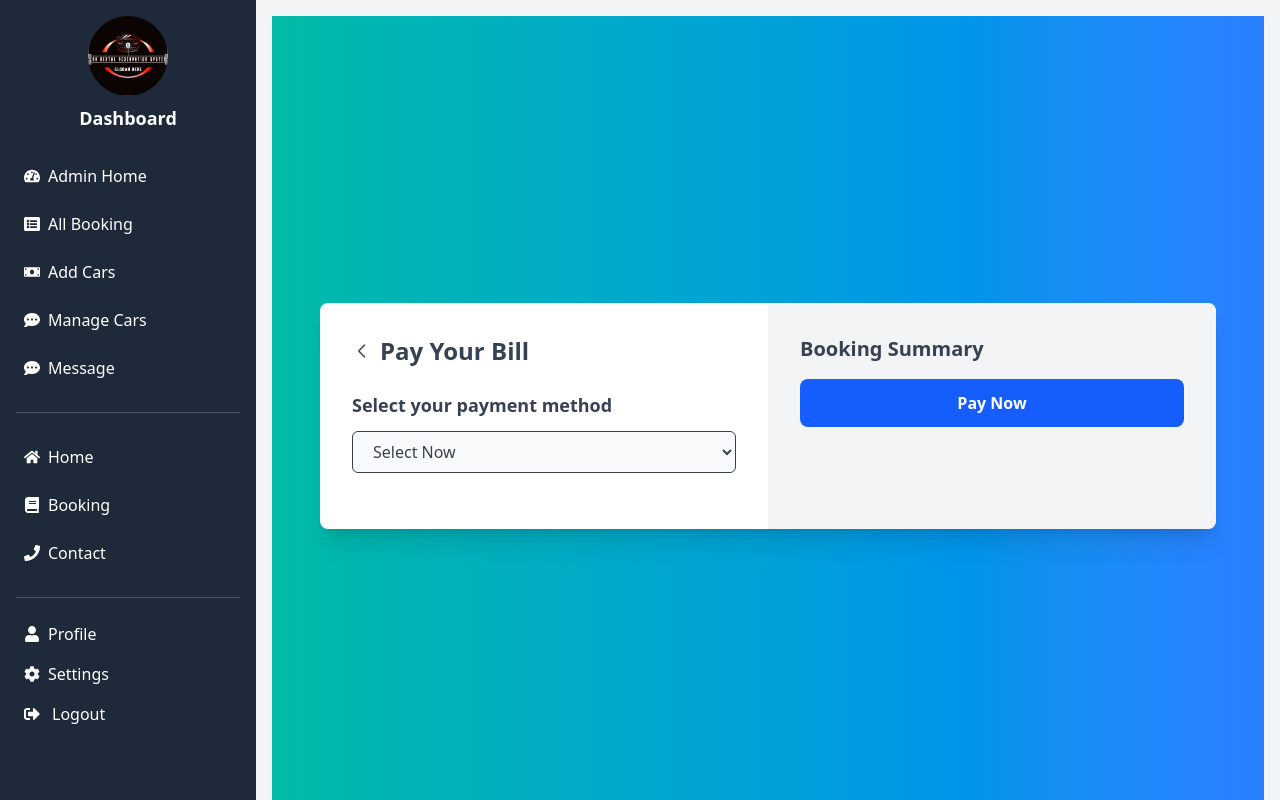
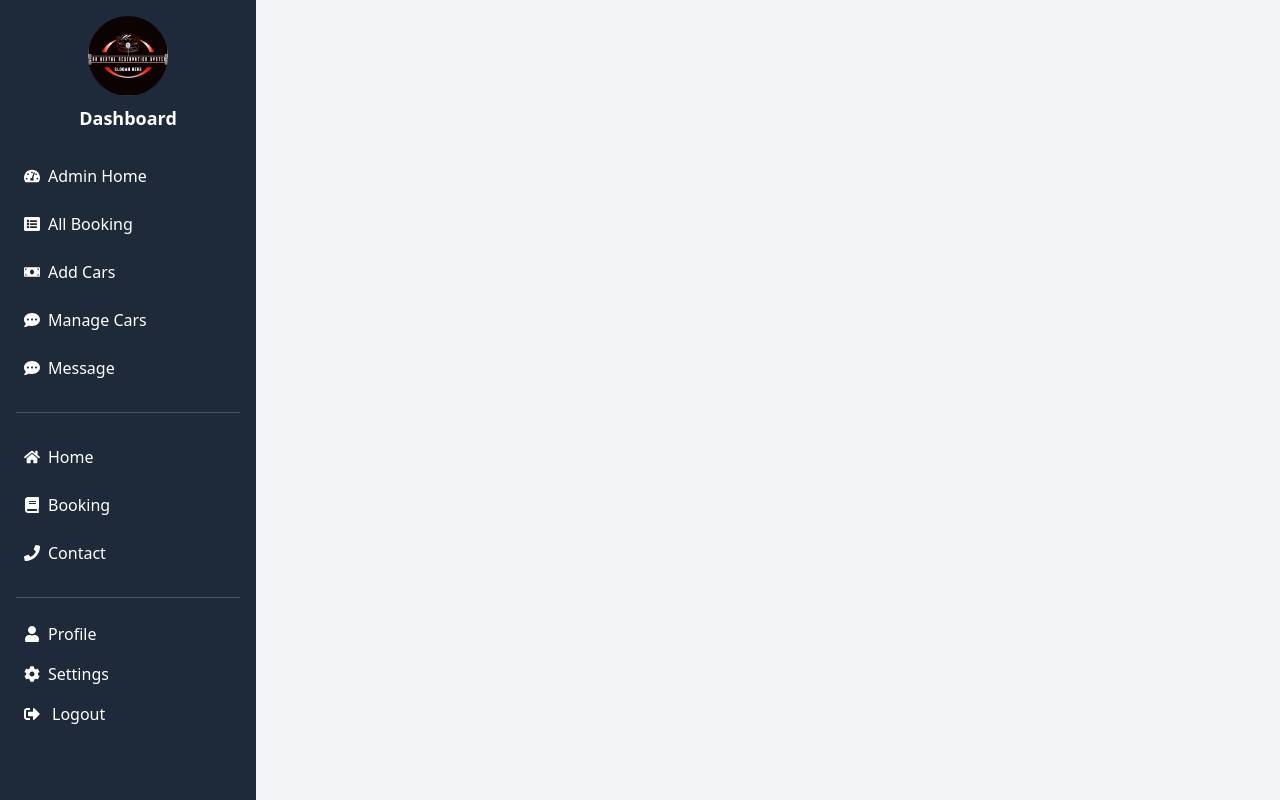
Before and after one commit to tawhid3482/Car-Rental-Reservation, a React (Vite) app: page /dashboard/payment/paypal in a window 1280 px wide. Built offline with nearby package versions, Linux system fonts and the light colour scheme; no server answers.

Commit message:
stripe paypal sslc

```diff
--- a/src/pages/Dashboard/User/Payment/Payment.tsx
+++ b/src/pages/Dashboard/User/Payment/Payment.tsx
@@ -1,74 +1,67 @@
 import { useGetSingleBookingQuery } from "../../../../redux/features/booking/booking";
-import { useParams } from "react-router-dom";
+import { useParams, useNavigate } from "react-router-dom";
+import { useState } from "react";
 
 const Payment = () => {
   const { id } = useParams();
+  const navigate = useNavigate();
   const { data } = useGetSingleBookingQuery(id);
+  const [paymentMethod, setPaymentMethod] = useState(""); // ✅ Track selected payment method
 
-  const booking = data?.data; // Single booking object
+  const booking = data?.data;
+// console.log(booking);
+  const startTime = `${booking?.date} ${booking?.startTime}`;
+  const now = new Date();
+  const currentDate = now.toISOString().split("T")[0];
+  const currentTime = now.toTimeString().split(" ")[0];
+  const endTime = `${currentDate} ${currentTime}`;
 
-  /// ✅ Start Time: combine date and startTime
-  const startTime = `${booking?.date} ${booking?.startTime}`; // e.g. "2025-04-30 16:37"
-
-  // ✅ End Time: current date and time
-  const now = new Date();
-  const currentDate = now.toISOString().split("T")[0]; // e.g. "2025-04-30"
-  const currentTime = now.toTimeString().split(" ")[0]; // e.g. "14:55:30"
-  const endTime = `${currentDate} ${currentTime}`; // e.g. "2025-04-30 14:55:30"
-
-  // ✅ Convert to Date objects
   const startDate = new Date(startTime);
   const endDate = new Date(endTime);
 
-  // ✅ Calculate the difference in milliseconds
   const timeDifference = endDate.getTime() - startDate.getTime();
-  // ✅ Convert milliseconds to hours
   const hoursSpent = timeDifference / (1000 * 60 * 60);
   const totalCost = (hoursSpent * booking?.car?.pricePerHour).toFixed(2);
 
-  const handlePayBill = (paymentData) => {
-    console.log("End Date:", paymentData.endDate);
-    console.log("Total Cost:", paymentData.totalCost);
-    // You can send this data to your backend here if needed
+  const handlePayBill = ({ endDate, totalCost }) => {
+    if (!paymentMethod) {
+      alert("Please select a payment method.");
+      return;
+    }
+
+    const paymentInfo = {
+      bookingId: id,
+      endDate,
+      totalCost,
+    };
+
+    // ✅ Navigate based on selected payment method
+    if (paymentMethod === "paypal") {
+      navigate("/dashboard/payment/paypal", { state: paymentInfo });
+    } else if (paymentMethod === "stripe") {
+      navigate("/dashboard/payment/stripe", { state: paymentInfo });
+    } else if (paymentMethod === "sslcommerz") {
+      navigate("/dashboard/payment/sslcommerz", { state: paymentInfo });
+    }
   };
 
   return (
     <div className="bg-gradient-to-r from-teal-500 to-blue-500 min-h-screen flex justify-center items-center py-10">
       <div className="bg-white rounded-lg shadow-xl w-full max-w-4xl flex overflow-hidden">
-        {/* Left Side: Payment Details */}
+        {/* Left Side */}
         <div className="p-8 w-1/2">
-          {/* Header */}
           <div className="flex items-center mb-6">
-            <button className="text-gray-600 hover:text-gray-800">
-              <svg
-                xmlns="http://www.w3.org/2000/svg"
-                className="h-5 w-5 mr-2"
-                fill="none"
-                viewBox="0 0 24 24"
-                stroke="currentColor"
-              >
-                <path
-                  strokeLinecap="round"
-                  strokeLinejoin="round"
-                  strokeWidth={2}
-                  d="M15 19l-7-7 7-7"
-                />
-              </svg>
-            </button>
-            <h2 className="text-2xl font-semibold text-gray-700">
-              Pay Your Bill
-            </h2>
+            <h2 className="text-2xl font-semibold text-gray-700">Pay Your Bill</h2>
           </div>
 
-          {/* Payment Methods */}
           <div className="mb-6">
             <h3 className="text-lg font-semibold text-gray-700 mb-3">
               Select your payment method
             </h3>
             <select
               className="block w-full px-4 py-2 bg-gray-50 border rounded-md text-gray-700 focus:ring-2 focus:ring-blue-500 focus:outline-none"
-              name="paymentMethod"
-              id="paymentMethod"
+              value={paymentMethod}
+              onChange={(e) => setPaymentMethod(e.target.value)} // ✅ Update state
             >
               <option value="">Select Now</option>
               <option value="paypal">PayPal</option>
@@ -78,7 +71,7 @@ const Payment = () => {
           </div>
         </div>
 
-        {/* Right Side: Order Summary */}
+        {/* Right Side */}
         <div className="bg-gray-100 p-8 w-1/2 rounded-r-lg">
           <h2 className="text-xl font-semibold text-gray-700 mb-4">
             Booking Summary
@@ -104,31 +97,27 @@ const Payment = () => {
                 </div>
               </li>
 
-              {/* Booking Date and Start Time */}
-              <li className="flex flex-col space-y-2 text-sm text-gray-700 mb-3">
-                <span className="mt-1">
+              <li className="text-sm text-gray-700 space-y-2 mb-3">
+                <p>
                   Booking Date & Time:{" "}
                   <span className="bg-green-200 p-1 rounded">
                     {startDate.toLocaleString()}
                   </span>
-                </span>
-
-                <span className="mt-1">
+                </p>
+                <p>
                   End Date & Time:{" "}
                   <span className="bg-[#e0ced0] p-1 rounded">
                     {endDate.toLocaleString()}
                   </span>
-                </span>
-
-                <span className="mt-1">
+                </p>
+                <p>
                   Time Used:{" "}
                   <span className="bg-yellow-100 p-1 rounded">
                     {hoursSpent.toFixed(2)} hours
                   </span>
-                </span>
+                </p>
               </li>
 
-              {/* Total Section */}
               <li className="flex justify-between items-center mb-3 border-t-2 pt-3">
                 <span className="font-semibold text-gray-700">Total</span>
                 <span className="font-semibold text-gray-700">
@@ -138,7 +127,6 @@ const Payment = () => {
             </ul>
           )}
 
-          {/* Pay Now Button */}
           <div className="mt-4">
             <button
               onClick={() =>
--- /dev/null
+++ b/src/pages/Dashboard/User/Payment/Paypal.tsx
@@ -0,0 +1,11 @@
+import React from 'react';
+
+const Paypal = () => {
+    return (
+        <div>
+
+        </div>
+    );
+};
+
+export default Paypal;
--- /dev/null
+++ b/src/pages/Dashboard/User/Payment/SSLCommerz.tsx
@@ -0,0 +1,11 @@
+import React from 'react';
+
+const SSLCommerz = () => {
+    return (
+        <div>
+
+        </div>
+    );
+};
+
+export default SSLCommerz;
--- /dev/null
+++ b/src/pages/Dashboard/User/Payment/Stripe.tsx
@@ -0,0 +1,11 @@
+import React from 'react';
+
+const Stripe = () => {
+    return (
+        <div>
+
+        </div>
+    );
+};
+
+export default Stripe;
```
Also changed, not shown: src/routes/AppRouter.tsx (+7 -0 lines).
